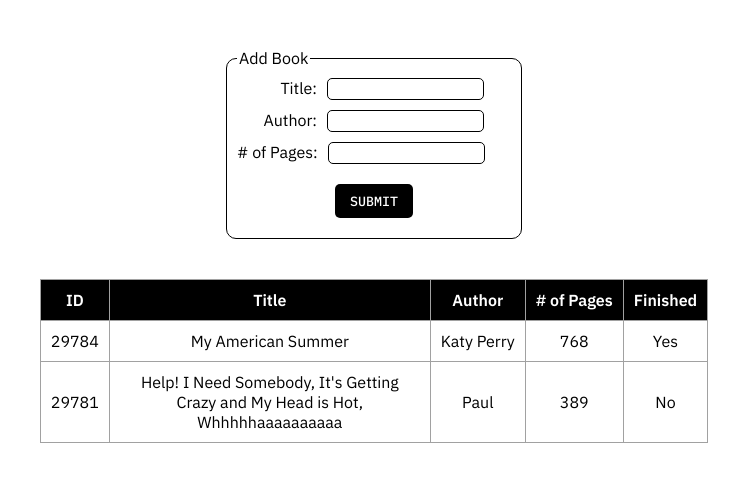
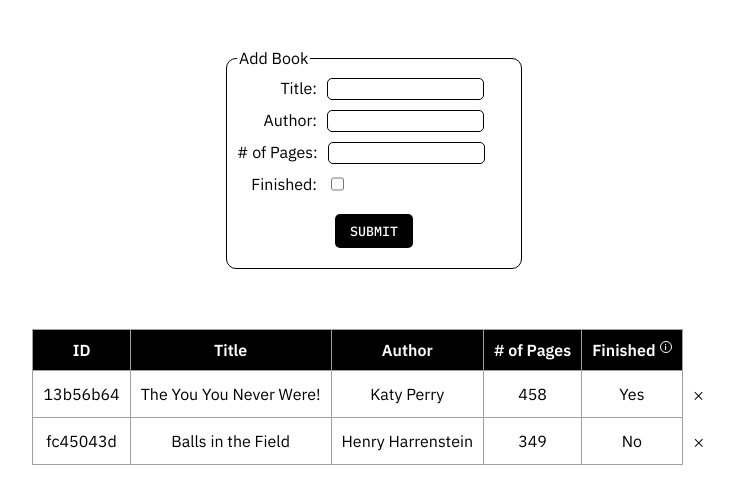
Before and after one commit to lukezell/odin-library, a plain HTML site: page index.html in a window 1280 px wide. Shown: the whole page, without its empty margins (266-1005 px from the left). Drawn offline with Linux system fonts and the light colour scheme.

Commit message:
Make it Work

```diff
--- a/index.html
+++ b/index.html
@@ -14,7 +14,7 @@
 </head>
 <body>
     <section>
-        <form action="script.js" method="get">
+        <form method="get">
             <fieldset>
                 <legend>Add Book</legend>
                 <div>
@@ -32,8 +32,12 @@
                     <input type="number" name="pages" id="pages">
                 </div>
 
+                <div id="checkContainer">
+                    <label for="finished">Finished:</label>
+                    <input type="checkbox" id="finished" name="finished" value="true">
+                </div>
 
-                <button type="submit">Submit</button>
+                <button type="submit" id="submit">Submit</button>
             </fieldset>
         </form>
 
@@ -44,7 +48,8 @@
                     <th>Title</th>
                     <th>Author</th>
                     <th># of Pages</th>
-                    <th>Finished</th>
+                    <th>Finished<sup>i</sup></th>
+                    <!--<th>Remove<sup>i</sup></th>-->
                 </tr>
             </thead>
             <tbody id="tBody">
--- a/script.js
+++ b/script.js
@@ -1,29 +1,69 @@
 const tBody = document.querySelector("#tBody");
+const btn = document.querySelector("#submit")
+const title = document.querySelector("#title");
+const author = document.querySelector("#author");
+const pages = document.querySelector("#pages");
+const finished = document.querySelector("#finished");
 
-function addBook (id, title, author, pages, finished) {
+const exampleBook1 = {
+    id: crypto.randomUUID(),
+    title: "The You You Never Were!",
+    author: "Katy Perry",
+    pages: 458,
+    finished: true
+};
+const exampleBook2 = {
+    id: crypto.randomUUID(),
+    title: "Balls in the Field",
+    author: "Henry Harrenstein",
+    pages: 349,
+    finished: false
+};
+
+let myLibrary = [exampleBook1, exampleBook2];
+
+function Book(title, author, pages, finished) {
+    if (!new.target) {
+        throw Error("You must use the 'new' operator to call the constructor");
+    }
+    this.id = crypto.randomUUID();
+    this.title = title;
+    this.author = author;
+    this.pages = pages;
+    this.finished = finished;
+}
+
+function addBookToLibrary(title, author, pages, finished) {
+    myLibrary.push(new Book (title, author, pages, finished));
+}
+
+function makeTable () {
+    tBody.textContent = "";
+
+    myLibrary.forEach(function (book) {
         let row = document.createElement("tr");
 
         let hId = document.createElement("td");
-    hId.textContent = `${id}`
+        hId.textContent = `${book.id.substr(0, 8)}`
         row.appendChild(hId);
 
         let hTitle = document.createElement("td");
-    hTitle.textContent = `${title}`
+        hTitle.textContent = `${book.title}`
         row.appendChild(hTitle);
 
         let hAuthor = document.createElement("td");
-    hAuthor.textContent = `${author}`
+        hAuthor.textContent = `${book.author}`
         row.appendChild(hAuthor);
 
         let hPages = document.createElement("td");
-    hPages.textContent = `${pages}`
+        hPages.textContent = `${book.pages}`
         row.appendChild(hPages);
 
         let hFinished = document.createElement("td");
-    if (finished) {
-        hFinished.textContent = "Yes"
+        if (book.finished) {
+            hFinished.textContent = "Yes";
         } else {
-        hFinished.textContent = "No"
+            hFinished.textContent = "No";
         }
         hFinished.addEventListener("click", () => {
             if (hFinished.textContent == "No") {
@@ -31,12 +71,32 @@ function addBook (id, title, author, pages, finished) {
         } else {
             hFinished.textContent = "No";
         }
-    })
+        });
         hFinished.classList.add("finished")
         row.appendChild(hFinished);
 
+        let hRemove = document.createElement("td");
+        hRemove.id = myLibrary.indexOf(book);
+        hRemove.addEventListener("click", () => {
+            myLibrary.splice(hRemove.id, 1);
+            makeTable();
+        });
+        hRemove.textContent = `×`
+        hRemove.classList.add("removeSymbol")
+        row.appendChild(hRemove);
+
         tBody.appendChild(row);
+    });
 }
 
-addBook(29784, "My American Summer", "Katy Perry", 768, true);
-addBook(29781, "Help! I Need Somebody, It's Getting Crazy and My Head is Hot, Whhhhhaaaaaaaaaa", "Paul", 389, false);
+btn.addEventListener("click", () => {
+    addBookToLibrary(title.value, author.value, pages.value, finished.checked);
+    makeTable();
+    title.value = "";
+    author.value = "";
+    pages.value = "";
+    finished.checked = false;
+    event.preventDefault();
+})
+
+makeTable();
--- a/styles.css
+++ b/styles.css
@@ -57,7 +57,7 @@ fieldset button:hover {
 
 form {
     max-width: 300px;
-    margin: 0px auto 40px;
+    margin: 0px auto 60px;
 }
 
 table {
@@ -89,3 +89,22 @@ section {
 .finished:hover {
     cursor: pointer;
 }
+
+.removeSymbol {
+    font-size: 20px;
+    font-weight: 300;
+    border: none;
+}
+
+.removeSymbol:hover {
+    cursor: pointer;
+}
+
+sup {
+    border: 1px solid #fff;
+    border-radius: 50%;
+    font-size: 8px;
+    display: inline-block;
+    width: 10px;
+    margin-left: 4px;
+}
```
Lines whose indentation alone changed are shown as unchanged.
